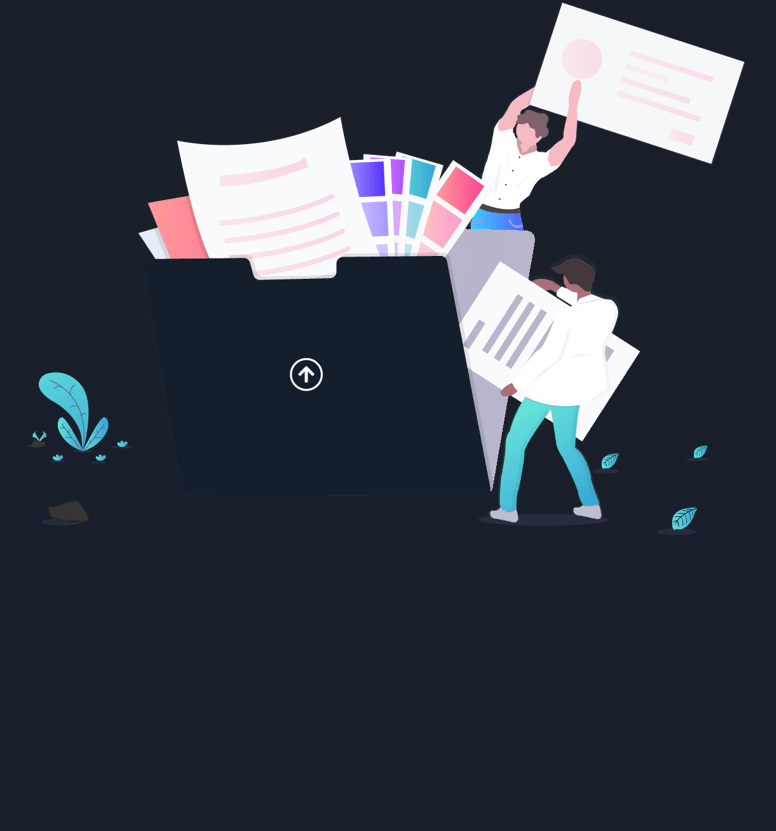
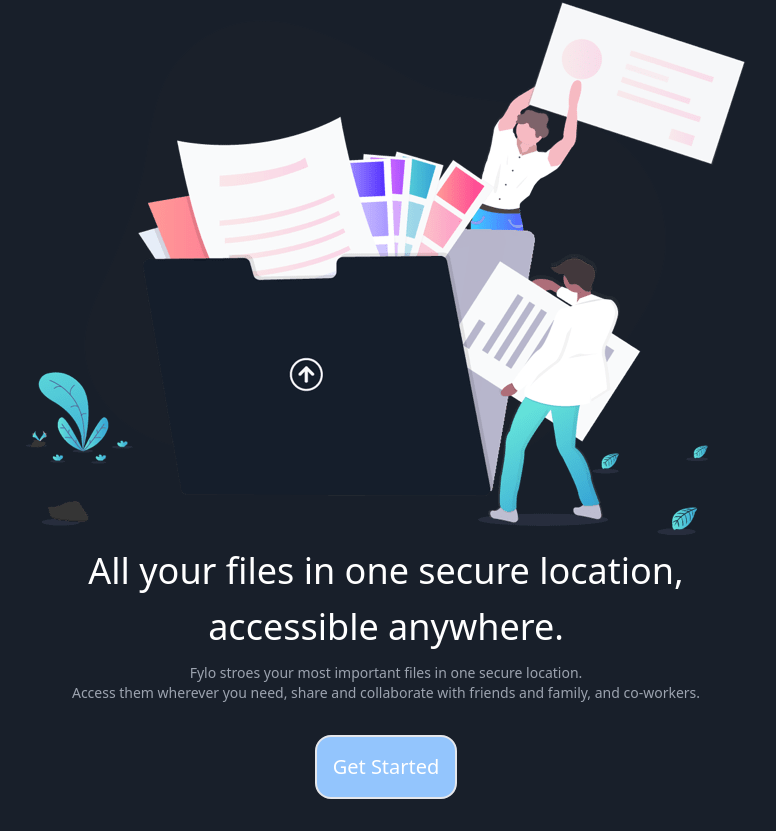
Before and after one commit to Anurag1096/News-Homepage-Frontend, a Next.js app in the folder news_app/: page / in a window 1280 px wide. Shown: the part 171-1002 px from the top of the page, without its empty margins (254-1030 px from the left). Before the commit the page ends 800 px from the top, so only its background shows below. Built offline with nearby package versions, Linux system fonts and the light colour scheme.

Commit message:
wip:adding more content to fylo landing page

```diff
--- a/news_app/views/HomeView2/index.tsx
+++ b/news_app/views/HomeView2/index.tsx
@@ -19,6 +19,15 @@ const HomeView2 = () => {
             <img src={`/fylo/illustration-intro.png`} alt="intro" />
           </div>
         </div>
+        <div className="flex flex-col justify-center items-center">
+
+            <h1 className="text-4xl my-4 ">All your files in one secure location,  </h1>
+            <h1 className="text-4xl mb-4">accessible anywhere.</h1>
+
+          <p className="text-sm text-gray-400">Fylo stroes your most important files in one secure location.</p>
+          <p className="text-sm text-gray-400">Access them wherever you need, share and collaborate with friends and family, and co-workers.</p>
+          <button className="my-8 bg-blue-300 text-xl py-4 px-4 rounded-2xl border-2 transition-colors transiton  hover:bg-pink-900 hover:text-2xl"> Get Started</button>
+        </div>
       </main>
     </>
   );
```
